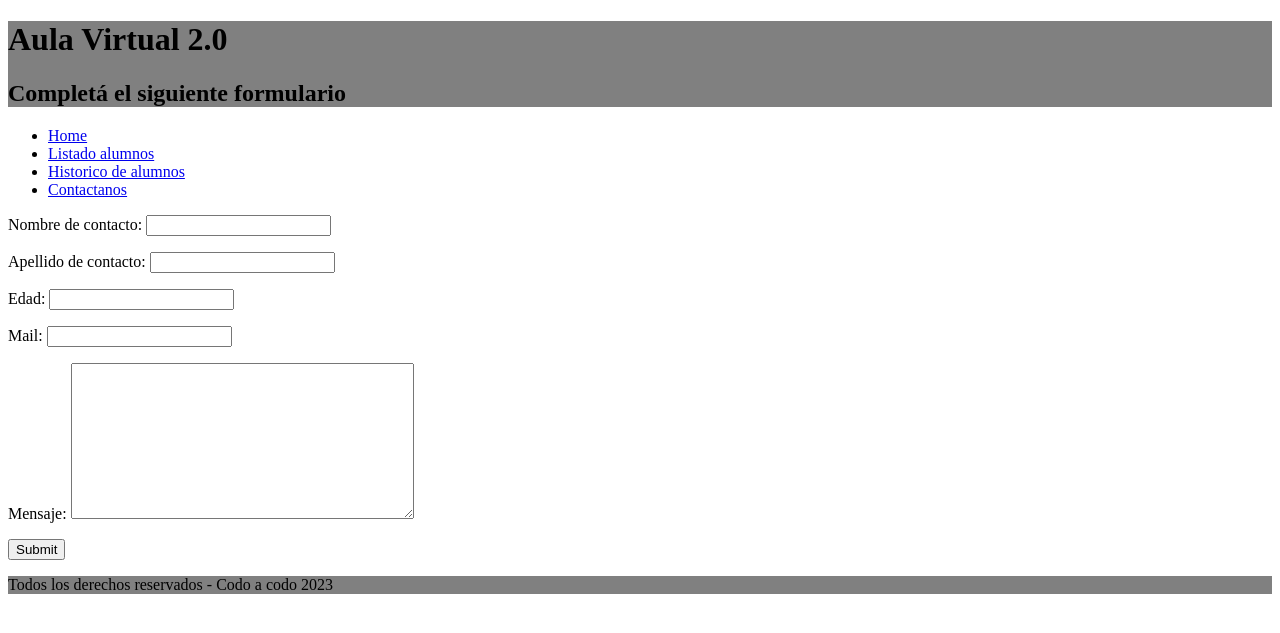
After one commit to LucianoPueyo/Codo-a-codo-Django-23655, a Django app: page /aula_virtual/contacto in a window 1280 px wide. The commit adds this page. Shown: the top 633 px of the page. Run offline with Django 4.2, Linux system fonts and the light colour scheme.

Commit message:
Clase 16: Formularios 1

```diff
--- /dev/null
+++ b/Django/aulavirtual/core/forms.py
@@ -0,0 +1,8 @@
+from django import forms
+
+class ContactoForm(forms.Form):
+    nombre = forms.CharField(label="Nombre de contacto", required=True)
+    apellido =forms.CharField(label="Apellido de contacto", required=True)
+    edad = forms.IntegerField(label="Edad")
+    mail = forms.EmailField(label="Mail", required=True)
+    mensaje =  forms.CharField(widget=forms.Textarea)
--- a/Django/aulavirtual/core/templates/core/base.html
+++ b/Django/aulavirtual/core/templates/core/base.html
@@ -10,7 +10,7 @@
 </head>
 <body>
     <header>
-        <h1>aula virutal 2.0</h1>
+        <h1>Aula Virtual 2.0</h1>
         <h2>{% block section_title %} {% endblock %}</h2>
     </header>
     <nav>
@@ -18,6 +18,7 @@
             <li><a href="{% url 'index' %}">Home</a></li>
             <li><a href="{% url 'alumnos_listado' %}">Listado alumnos</a></li>
             <li><a href="{% url 'alumnos_historico' %}">Historico de alumnos</a></li>
+            <li><a href="{% url 'contacto' %}">Contactanos</a></li>
         </ul>
     </nav>
     <main>
--- /dev/null
+++ b/Django/aulavirtual/core/templates/core/contacto.html
@@ -0,0 +1,18 @@
+{% extends "core/base.html" %}
+{% load static %}
+
+{% block extra_css%}
+    <link rel="stylesheet" href="{% static 'core/css/contacto.css' %}">
+{%endblock%}
+
+{% block title %}Envianos tus comentarios{% endblock %}
+{% block section_title %}Completá el siguiente formulario{% endblock %}
+{% block content %}
+
+    <form method="post" action="{% url 'contacto' %}">
+        {% csrf_token %}
+        {{ contacto_form.as_p }}
+        <input type="submit">
+    </form>
+
+{% endblock %}
--- a/Django/aulavirtual/core/urls.py
+++ b/Django/aulavirtual/core/urls.py
@@ -3,6 +3,7 @@ from . import views
 
 urlpatterns = [
     path('', views.index, name='index'),
+    path('contacto', views.contacto, name="contacto"),
     path('alumnos/listado', views.alumnos_listado, name='alumnos_listado'),
     path('alumnos/detalle/<str:nombre_alumno>', views.alumno_detalle, name='alumnos_detalle'),
     path('alumnos/historico/2017/', views.alumnos_historico_2017, name='alumnos_historico'),
--- a/Django/aulavirtual/core/views.py
+++ b/Django/aulavirtual/core/views.py
@@ -1,6 +1,7 @@
 from django.shortcuts import render
 from django.http import HttpResponse
 from datetime import datetime
+from .forms import ContactoForm
 
 def index(request):
     context = {
@@ -9,6 +10,18 @@ def index(request):
         'es_instructor': True,
     }
     return render(request, "core/index.html", context)
+
+def contacto(request):
+
+    print(request.POST)
+
+    formulario = ContactoForm()
+
+    context = {
+        'contacto_form': formulario
+    }
+
+    return render(request, "core/contacto.html", context)
 
 def alumnos_listado(request):
 
```
Also changed, not shown: Django/aulavirtual/core/static/core/css/contacto.css (added), 1 other file.
